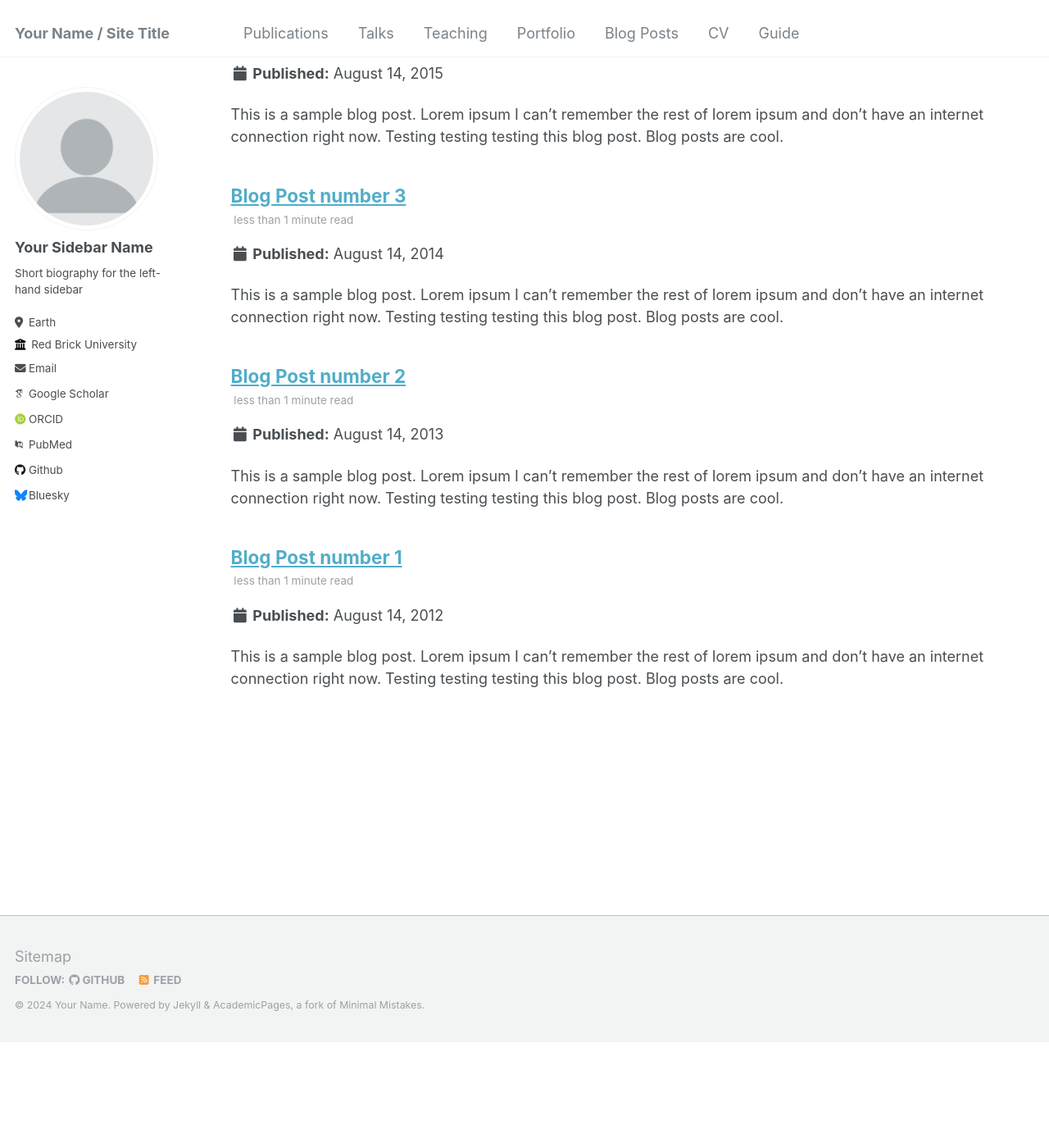
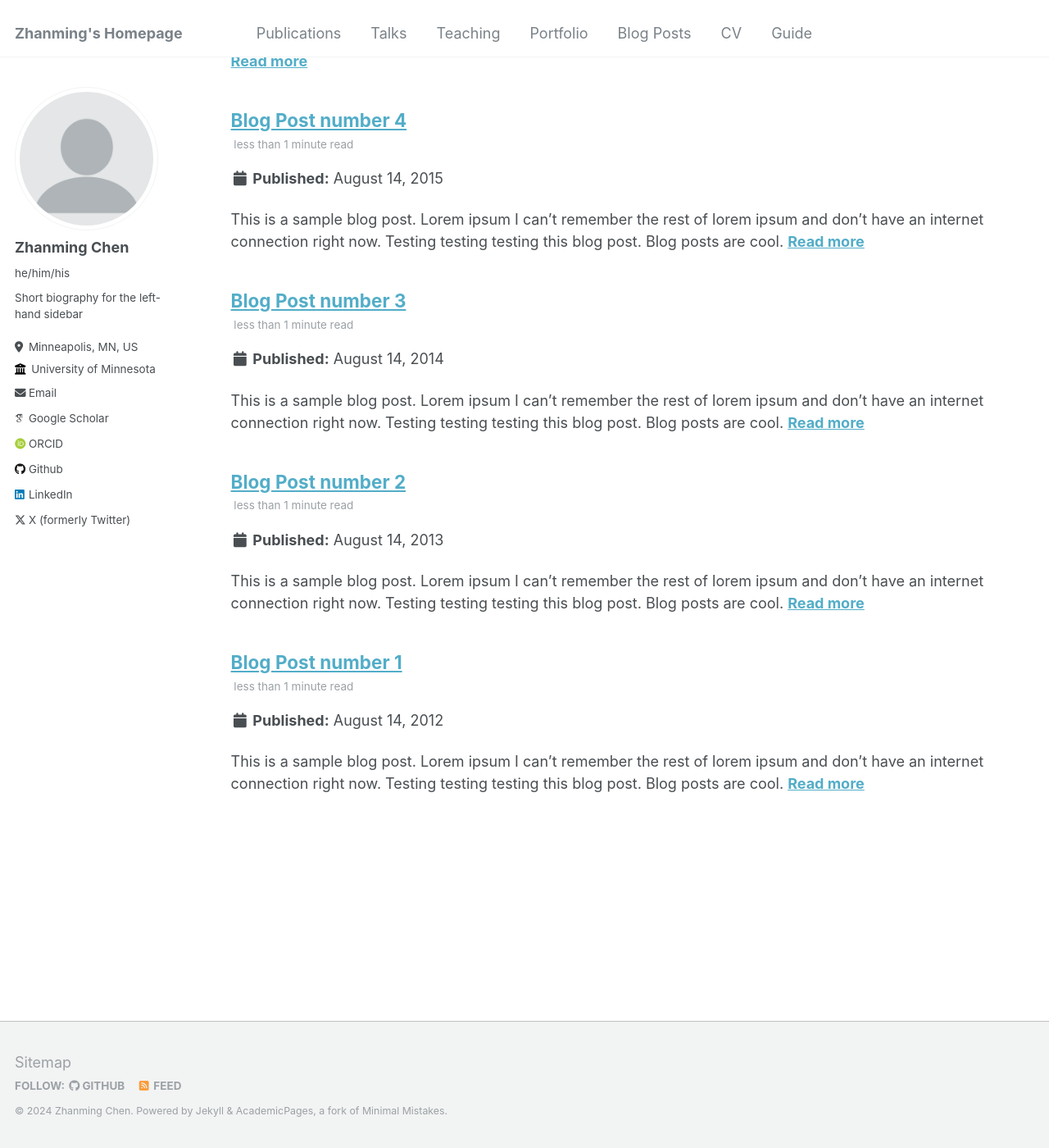
Before and after one commit to zhanmingchen/zhanmingchen.github.io, a Jekyll site: the page built from _pages/tag-archive.html, in a window 1280 px wide and 1400 px high, scrolled down 2586 px. Shown: the whole window at 82% size. Built offline with Jekyll 4.4.1, drawn with Linux system fonts in a browser that asks for light colours; some web fonts are replaced; before the commit the page ends 3858 px from its top, so only the background shows below that; some of the changed text lies outside the part shown.

Commit message:
Update _config.yml

```diff
--- a/_config.yml
+++ b/_config.yml
@@ -8,13 +8,13 @@
 
 # Basic Site Settings
 locale                   : "en-US"
-title                    : "Your Name / Site Title"
+title                    : "Zhanming's Homepage"
 title_separator          : "-"
-name                     : &name "Your Name"
-description              : &description "personal description"
-url                      : https://academicpages.github.io # the base hostname & protocol for your site e.g. "https://mmistakes.github.io"
+name                     : &name "Zhanming Chen"
+description              : &description "PhD researcher in HCI & social computing"
+url                      : https://zhanmingchen.github.io # the base hostname & protocol for your site e.g. "https://mmistakes.github.io"
 baseurl                  : "" # the subpath of your site, e.g. "/blog"
-repository               : "academicpages/academicpages.github.io"
+repository               : "zhanmingchen/zhanmingchen.github.io"
 
 # Site Author - The following control what appear as part of the author content on the side bar.
 #               If a field is blank the icon and link will not appear, otherwise it will be shown.
@@ -22,33 +22,33 @@ repository               : "academicpages/academicpages.github.io"
 author:
   # Biographic information
   avatar           : "profile.png"
-  name             : "Your Sidebar Name"
-  pronouns         : # example: "she/her"
+  name             : "Zhanming Chen"
+  pronouns         : "he/him/his" # example: "she/her"
   bio              : "Short biography for the left-hand sidebar"
-  location         : "Earth"
-  employer         : "Red Brick University"
+  location         : "Minneapolis, MN, US"
+  employer         : "University of Minnesota"
   uri              : # URL
-  email            : "none@example.org"
+  email            : "chen8475@umn.edu"
 
   # Academic websites
   arxiv            : # URL - Update with the correct link to your profile
-  googlescholar    : "https://scholar.google.com/citations?user=PS_CX0AAAAAJ"
+  googlescholar    : "https://scholar.google.com/citations?user=ylzoFgYAAAAJ&hl=en"
   impactstory      : # URL
-  orcid            : "http://orcid.org/yourorcidurl"
+  orcid            : "https://orcid.org/0000-0002-9913-7239"
   semantic         : # URL
-  pubmed           : "https://www.ncbi.nlm.nih.gov/pubmed/?term=john+snow"
+  pubmed           : # "https://www.ncbi.nlm.nih.gov/pubmed/?term=john+snow"
   researchgate     : # URL
 
   # Repositories and software development
   bitbucket        : # Username - Update with your username on the site
   codepen          : # Username
   dribbble         : # Username
-  github           : "academicpages"
+  github           : "zhanmingchen"
   kaggle           : # Username
   stackoverflow    : # User number or user number and name (i.e., use "1" or "1/jeff-atwood")
 
   # Social media
-  bluesky          : "bsky.app" # Replace this with you Bluesky username
+  bluesky          : # "bsky.app" # Replace this with you Bluesky username
   facebook         : # Username
   flickr           : # Username
   foursquare       : # Username
@@ -57,7 +57,7 @@ author:
   keybase          : # Username
   instagram        : # Username
   lastfm           : # Username
-  linkedin         : # Username
+  linkedin         : "zhanming chen" # Username
   mastodon         : # URL
   medium           : # URL
   pinterest        : # Username
@@ -65,7 +65,7 @@ author:
   steam            : # Username
   telegram         : # URL
   tumblr           : # Username
-  twitter          : # Username for X / Twitter
+  twitter          : "zhanming_chan" # Username for X / Twitter
   vine             : # Username
   weibo            : # Username
   wikipedia        : # Username
@@ -76,10 +76,10 @@ author:
 
 # Site Settings
 teaser                   :  # filename of teaser fallback teaser image placed in /images/, .e.g. "500x300.png"
-breadcrumbs              : false # true, false (default)
+breadcrumbs              : true # true, false (default)
 words_per_minute         : 160
 future                   : true
-read_more                : "disabled" # if enabled, adds "Read more" links to excerpts
+read_more                : "enabled" # if enabled, adds "Read more" links to excerpts
 talkmap_link             : false #change to true to add link to talkmap on talks page
 comments:
   provider               : # false (default), "disqus", "discourse", "facebook", "google-plus", "staticman", "custom"
```
